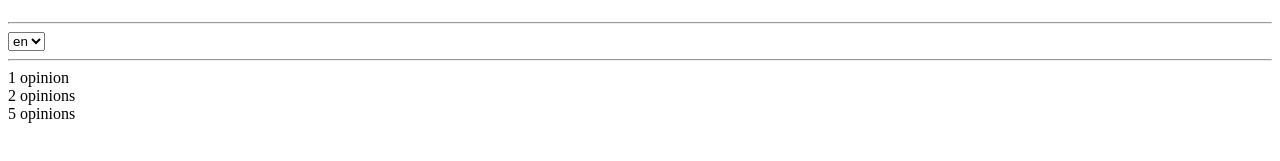
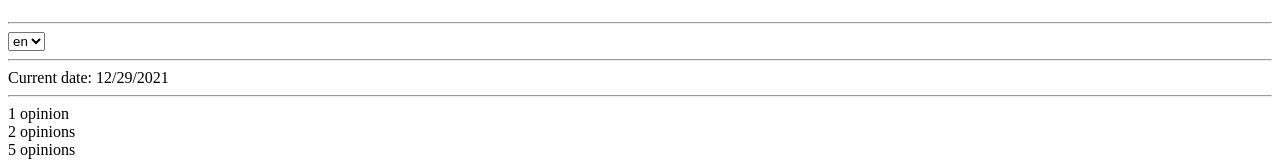
Before and after one commit to michalfirszt/pwa-app, a React (Create React App) app: page / in a window 1280 px wide. Shown: the part 161-322 px from the top of the page. Built offline with nearby package versions, Linux system fonts and the light colour scheme.

Commit message:
Current date format

```diff
--- a/src/components/Notes/Notes.js
+++ b/src/components/Notes/Notes.js
@@ -40,7 +40,7 @@ const Notes = () => {
               type="text"
               value={title}
               onChange={({ target: { value } }) => setTitle(value)}
-              placeholder="Title"
+              placeholder={t(tKeys.TITLE)}
               required
             />
           </div>
@@ -49,7 +49,7 @@ const Notes = () => {
               type="text"
               value={description}
               onChange={({ target: { value } }) => setDescription(value)}
-              placeholder="Description"
+              placeholder={t(tKeys.DESCRIPTION)}
               required
             />
           </div>
--- a/src/constants/tKeys.js
+++ b/src/constants/tKeys.js
@@ -3,6 +3,9 @@ export const tKeys = {
   CHANGE: 'CHANGE',
   NETWORK_STATUS: 'NETWORK_STATUS',
   SAVE: 'SAVE',
+  TITLE: 'TITLE',
+  DESCRIPTION: 'DESCRIPTION',
+  CURRENT_DATE: 'CURRENT_DATE',
   OPINION: 'OPINION',
   OPINION_one: 'OPINION_one',
   OPINION_two: 'OPINION_two',
--- a/src/i18n/translations/en.js
+++ b/src/i18n/translations/en.js
@@ -4,7 +4,10 @@ const en = {
   translation: {
     [tKeys.ADD]: 'Add',
     [tKeys.NETWORK_STATUS]: 'Network Status',
+    [tKeys.TITLE]: 'Title',
+    [tKeys.DESCRIPTION]: 'Description',
     [tKeys.SAVE]: 'Save',
+    [tKeys.CURRENT_DATE]: 'Current date',
     [tKeys.OPINION_one]: '{{count}} opinion',
     [tKeys.OPINION_two]: '{{count}} opinions',
     [tKeys.OPINION_few]: '{{count}} opinions',
--- a/src/i18n/translations/pl.js
+++ b/src/i18n/translations/pl.js
@@ -4,6 +4,9 @@ const pl = {
   translation: {
     [tKeys.ADD]: 'Dodaj',
     [tKeys.SAVE]: 'Zapisz',
+    [tKeys.TITLE]: 'Tytuł',
+    [tKeys.DESCRIPTION]: 'Opis',
+    [tKeys.CURRENT_DATE]: 'Obecna data',
     [tKeys.OPINION_one]: '{{count}} opinia',
     [tKeys.OPINION_two]: '{{count}} opinie',
     [tKeys.OPINION_few]: '{{count}} opinii',
--- a/src/views/NotesPreview/NotesPreview.js
+++ b/src/views/NotesPreview/NotesPreview.js
@@ -1,4 +1,4 @@
-import React, { useCallback } from 'react';
+import React, { useCallback, useEffect, useState } from 'react';
 import { useTranslation } from 'react-i18next';
 import { useLocalStorage } from 'react-use';
 
@@ -10,6 +10,14 @@ import i18n from '../../i18n';
 const NotesPreview = () => {
   const { t } = useTranslation();
   const [lng, setLng] = useLocalStorage('lng');
+
+  const [currentDate, setCurrentDate] = useState(
+    new Intl.DateTimeFormat(lng).format(new Date())
+  );
+
+  useEffect(() => {
+    setCurrentDate(new Intl.DateTimeFormat(lng).format(new Date()));
+  }, [lng]);
 
   const changeLanguage = useCallback(
     ({ target: { value } }) => {
@@ -42,6 +50,8 @@ const NotesPreview = () => {
         </select>
       </div>
       <hr />
+      <div>{`${t(tKeys.CURRENT_DATE)}: ${currentDate}`}</div>
+      <hr />
       <div>
         <div>
           {t(tKeys.OPINION, {
```
